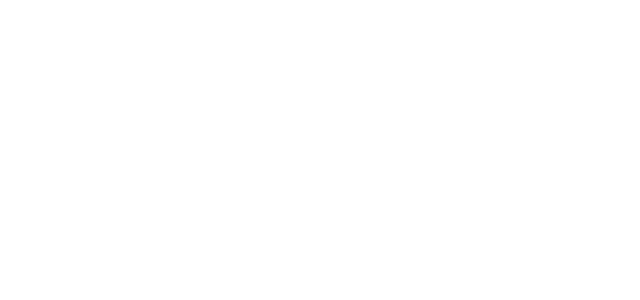
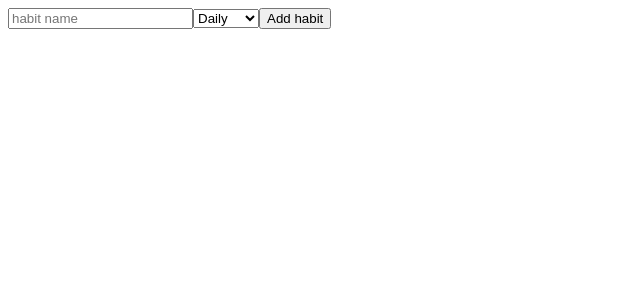
Before and after one commit to Raftouch/habit-tracker, a React (Vite) app: page / in a window 1280 px wide. Shown: the top 300 px of the page, without its empty margins (0-640 px from the left). Built offline with nearby package versions, Linux system fonts and the light colour scheme.

Commit message:
add form to submit

```diff
--- a/src/App.tsx
+++ b/src/App.tsx
@@ -1,5 +1,11 @@
+import AddHabitForm from "./components/Form";
+
 function App() {
-  return <></>;
+  return (
+    <>
+      <AddHabitForm />
+    </>
+  );
 }
 
 export default App;
--- /dev/null
+++ b/src/components/Form.tsx
@@ -0,0 +1,34 @@
+import { useState } from "react";
+
+export default function AddHabitForm() {
+  const [name, setName] = useState<string>("");
+  const [frequency, setFrequency] = useState<"daily" | "weekly">("daily");
+
+  const handleNameChange = (e: React.ChangeEvent<HTMLInputElement>) => {
+    setName(e.target.value);
+  };
+
+  const handleFrequencyChange = (e: React.ChangeEvent<HTMLSelectElement>) => {
+    setFrequency(e.target.value as "daily" | "weekly");
+  };
+
+  const handleSubmit = (e: React.FormEvent) => {
+    e.preventDefault();
+  };
+
+  return (
+    <form onSubmit={handleSubmit}>
+      <input
+        type="text"
+        value={name}
+        onChange={handleNameChange}
+        placeholder="habit name"
+      />
+      <select value={frequency} onChange={handleFrequencyChange}>
+        <option value="daily">Daily</option>
+        <option value="weekly">Weekly</option>
+      </select>
+      <button type="submit">Add habit</button>
+    </form>
+  );
+}
```
